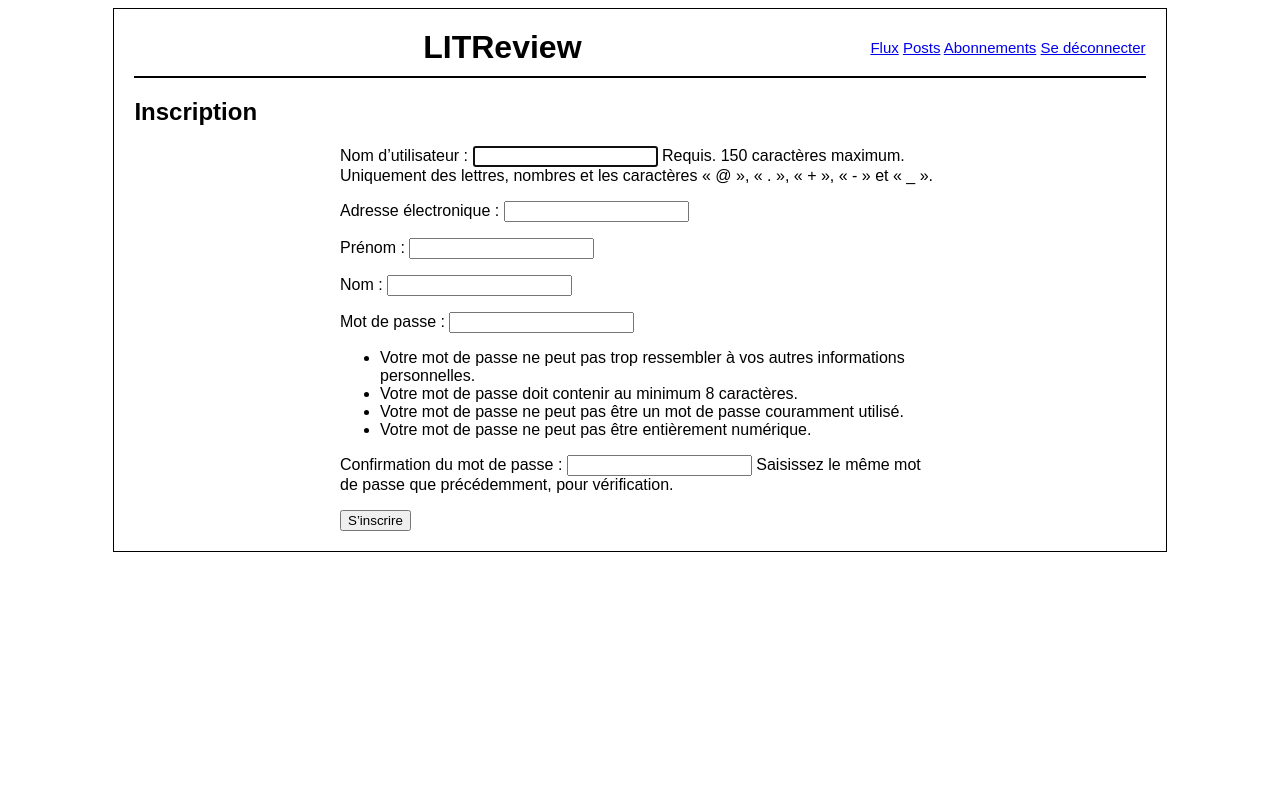
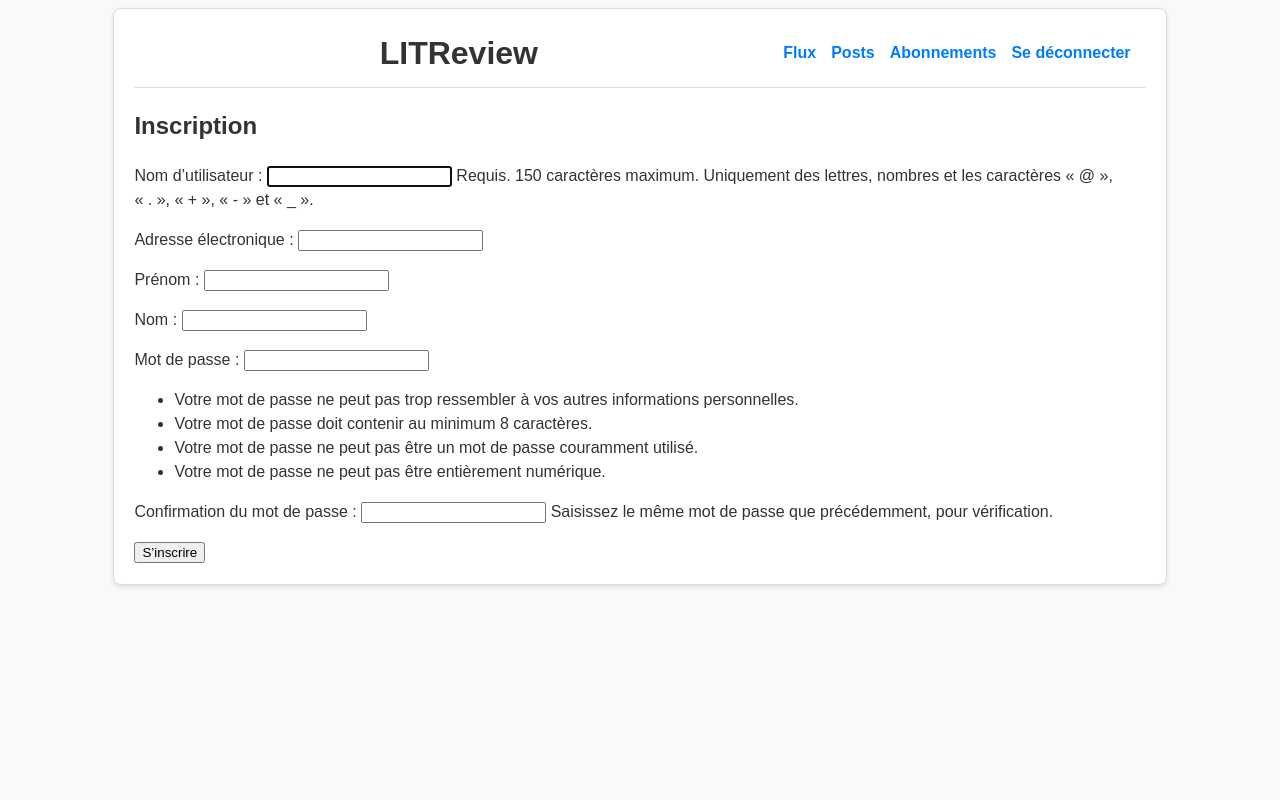
Before and after one commit to Jbguerin13/litrevu, a Django app: page /signup in a window 1280 px wide. Run offline with Django 5.2, Linux system fonts and the light colour scheme.

Commit message:
feat:wcag ref

```diff
--- a/litrevu/litrevu/templates/base.html
+++ b/litrevu/litrevu/templates/base.html
@@ -1,108 +1,113 @@
-<html>
+<!DOCTYPE html>
+<html lang="fr">
 <head>
+    <meta charset="UTF-8">
+    <meta name="viewport" content="width=device-width, initial-scale=1.0">
+    <meta name="description" content="LITReview - Application de gestion de critiques littéraires">
+    <title>{% block title %}LITReview{% endblock title %}</title>
     <style>
         body {
             font-family: Arial, sans-serif;
+            line-height: 1.5;
+            background-color: #f9f9f9;
+            color: #333;
         }
+
         .container {
             width: 80%;
             margin: 0 auto;
             padding: 20px;
-                border: 1px solid black;
+            border: 1px solid #ddd;
+            background-color: white;
+            border-radius: 8px;
+            box-shadow: 0 2px 5px rgba(0, 0, 0, 0.1);
         }
+
         .header {
             display: flex;
             justify-content: space-between;
             align-items: center;
-                border-bottom: 1px solid black;
+            border-bottom: 1px solid #ddd;
             padding-bottom: 10px;
         }
+
         .header h1 {
             margin: 0 auto;
             text-align: center;
         }
+
         .content {
-                display: block;
-                justify-content: space-between;
-                align-items: center;
-                border-top: 1px solid black;
+            margin-top: 20px;
         }
-            .box {
-                width: 45%;
-                text-align: center;
-                border: 1px solid black;
-                padding: 20px;
+
+        .messages {
+            list-style: none;
+            padding: 0;
         }
-            form {
-                max-width: 600px;
-                margin: auto;
+
+        .messages li {
+            background-color: #ffefc1;
+            color: #856404;
+            border: 1px solid #ffeeba;
+            padding: 10px;
+            margin-bottom: 10px;
+            border-radius: 4px;
         }
-            fieldset {
-                margin-bottom: 20px;
-                padding: 20px;
-                border: 1px solid #ccc;
-            }
-            fieldset legend {
-                font-weight: bold;
-                padding: 0 10px;
-            }
-            fieldset div {
-                display: flex;
-                flex-direction: column;
-                margin-bottom: 15px;
-            }
-            fieldset label {
-                margin-bottom: 5px;
+
+        .nav-links a {
+            margin-right: 15px;
+            text-decoration: none;
+            color: #007bff;
             font-weight: bold;
         }
-            fieldset input[type="text"],
-            fieldset textarea,
-            fieldset input[type="file"] {
-                width: 100%;
-                padding: 8px;
-                box-sizing: border-box;
-                border: 1px solid #ccc;
-                border-radius: 4px;
+
+        .nav-links a:hover {
+            text-decoration: underline;
         }
-            fieldset input[type="radio"] {
-                width: auto;
-                margin-right: 5px;
-            }
-            fieldset .rating-container {
-                display: flex;
-                gap: 10px;
-            }
-            input[type="submit"] {
+
+        input[type="submit"], .styled-button {
             padding: 10px 20px;
             font-size: 16px;
-                background-color: #4CAF50;
+            background-color: #2F855A;
             color: white;
             border: none;
             border-radius: 4px;
             cursor: pointer;
         }
-            input[type="submit"]:hover {
-                background-color: #45a049;
+
+        input[type="submit"]:hover, .styled-button:hover {
+            background-color: #276749;
+        }
+
+        .nav-links {
+            display: flex;
+            justify-content: space-between;
+        }
+
+        a {
+            outline: none;
+        }
+
+        a:focus {
+            outline: 2px solid #2F855A;
+            outline-offset: 2px;
         }
     </style>
 </head>
 <body>
     <div class="container">
         <div class="header">
-                <span id="page-title" style="font-size: 18px; text-align: center;">{% block title %}{% endblock title %}</span>
-            <div class="litreview">
             <h1>LITReview</h1>
+            <div class="nav-links" aria-label="Navigation principale">
+                <a href="{% url 'flux' %}" aria-label="Aller au flux">Flux</a>
+                <a href="{% url 'posts' %}" aria-label="Voir vos posts">Posts</a>
+                <a href="{% url 'user_followed_list' %}" aria-label="Gérer vos abonnements">Abonnements</a>
+                <a href="{% url 'logout' %}" aria-label="Se déconnecter">Se déconnecter</a>
             </div>
-                <span id="page-nav" style="font-size: 15px;">
-                    <a href="{% url 'flux' %}">Flux</a>
-                    <a href="{% url 'posts' %}">Posts</a>
-                    <a href="{% url 'user_followed_list' %}">Abonnements</a>
-                    <a href="{% url 'logout' %}">Se déconnecter</a>
-                </span>
         </div>
 
         {% if messages %}
-                <ul class="messages">
+            <ul class="messages" role="alert">
                 {% for message in messages %}
                     <li{% if message.tags %} class="{{ message.tags }}"{% endif %}>{{ message }}</li>
                 {% endfor %}
```
Also changed, not shown: litrevu/review/views.py (+5 -4 lines). Lines whose indentation alone changed are shown as unchanged.
